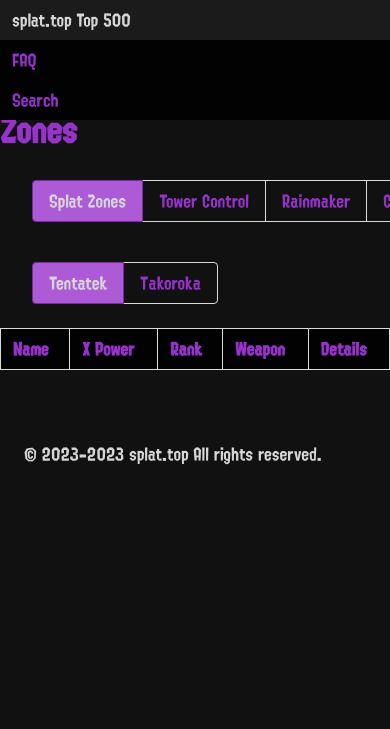
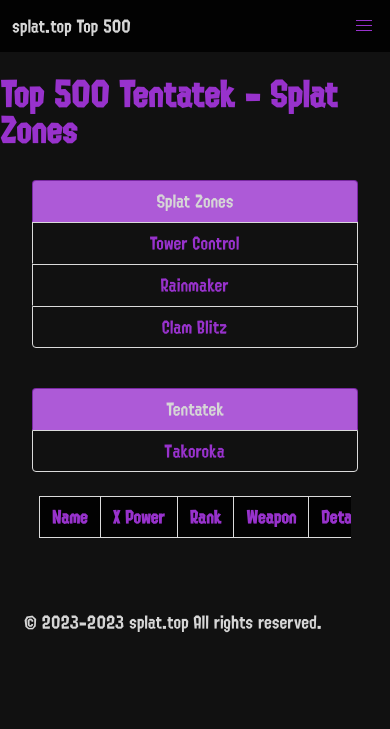
Before and after one commit to cesaregarza/SplatTop, a Flask app: page / in a window 390 px wide. Shown: the top 729 px of the page. Run offline with Flask 3, Linux system fonts and the light colour scheme; lists and menus that the app fills with data are empty; parts of the project's set-up code (start-up, migrations or seed data) failed here and were passed over.

Commit message:
major updates

```diff
--- a/splat_top/static/scss/main.scss
+++ b/splat_top/static/scss/main.scss
@@ -95,6 +95,13 @@
     color: $accent-dark;
   }
 
+  .tabs {
+    ul {
+      margin-left: 2em;
+      margin-right: 2em;
+    }
+  }
+
   strong, h1, h2, h3, h4, h5, h6 {
       color: $accent-dark;
   }
@@ -122,7 +129,7 @@
 .player-table {
   width: 100%;
   overflow-x: auto;
-  overflow-y: hidden;
+  overflow-y: auto;
 }
 
 .chart-container {
@@ -164,3 +171,48 @@
   line-height: 1.2;
   font-size: 20px;
 }
+
+.leaderboard {
+  width: 100vw;
+  overflow-x: auto;
+  overflow-y: auto;
+}
+
+.leaderboard-cell {
+  max-width: 20%;
+  overflow-x: auto;
+  overflow-y: hidden;
+  white-space: nowrap;
+}
+
+.scrollable-table {
+  max-width: 80vw;
+  overflow-x: auto;
+  overflow-y: hidden;
+  white-space: nowrap;
+}
+
+@media screen and (max-width: 768px)  {
+  .tabs.is-toggle ul {
+    flex-direction: column;
+    li {
+      width: 100%;
+      &:not(:last-child) a {
+        border-bottom-color: transparent;
+      }
+      &:first-child a {
+        border-radius: 4px 4px 0 0;
+      }
+      &:last-child a {
+        border-radius: 0 0 4px 4px;
+      }
+    }
+  }
+}
+
+.player-columns {
+  .columns {
+    margin-left: 0;
+    margin-right: 0;
+  }
+}
--- a/splat_top/templates/base.html
+++ b/splat_top/templates/base.html
@@ -4,6 +4,7 @@
     <meta charset="UTF-8" />
     <meta http-equiv="X-UA-Compatible" content="IE=edge" />
     <meta name="viewport" content="width=device-width, initial-scale=1.0" />
+    <script src="https://code.jquery.com/jquery-3.5.1.js"></script>
     {% block posthead %} {% endblock %}
     <link
       rel="stylesheet"
--- a/splat_top/templates/header.html
+++ b/splat_top/templates/header.html
@@ -1,9 +1,36 @@
 <header class="content">
     <nav class="navbar is-fixed-top" role="navigation" aria-label="main navigation">
-        <div class="navbar-start">
+        <div class="navbar-brand">
             <a href="/" class="navbar-item">splat.top Top 500</a>
-            <a href="/faq" class="navbar-item">FAQ</a>
-            <a href="/search" class="navbar-item">Search</a>
+            <a role="button" class="navbar-burger" aria-label="menu" aria-expanded="false" data-target="navbarMenu">
+                <span aria-hidden="true"></span>
+                <span aria-hidden="true"></span>
+                <span aria-hidden="true"></span>
+            </a>
+        </div>
+        <div id="navbarMenu" class="navbar-menu">
+            <div class="navbar-start">
+                <a href="/faq" class="navbar-item">FAQ</a>
+                <a href="/search" class="navbar-item">Search</a>
+            </div>
         </div>
     </nav>
 </header>
+
+<script>
+    document.addEventListener('DOMContentLoaded', () => {
+        const $navbarBurgers = Array.prototype.slice.call(document.querySelectorAll('.navbar-burger'), 0);
+
+        if ($navbarBurgers.length > 0) {
+            $navbarBurgers.forEach(el => {
+                el.addEventListener('click', () => {
+                    const target = el.dataset.target;
+                    const $target = document.getElementById(target);
+
+                    el.classList.toggle('is-active');
+                    $target.classList.toggle('is-active');
+                });
+            });
+        }
+    });
+</script>
--- a/splat_top/templates/leaderboard.html
+++ b/splat_top/templates/leaderboard.html
@@ -1,10 +1,10 @@
 {% extends 'base.html' %} {% block posthead %}
 <title>splat.top</title>
 {% endblock %} {% block content %}
-<div class="content">
+<div class="content leaderboard">
   <div class="container">
     <h1>Top 500 {{ region }} - {{ mode }}</h1>
-    <div class="tabs is-toggle">
+    <div class="tabs is-toggle is-fullwidth">
       <ul>
         {% for selected_mode in modes %}
         <li class="{{ 'is-active' if selected_mode == mode else ''}}">
@@ -27,25 +27,25 @@
         {% endfor %}
       </ul>
     </div>
-    <div class="container">
+    <div class="container scrollable-table">
       <table class="table is-bordered is-striped is-hoverable">
         <thead>
           <tr>
-            <th>Name</th>
-            <th>X Power</th>
-            <th>Rank</th>
-            <th>Weapon</th>
-            <th>Details</th>
+            <th class="leaderboard-cell">Name</th>
+            <th class="leaderboard-cell">X Power</th>
+            <th class="leaderboard-cell">Rank</th>
+            <th class="leaderboard-cell">Weapon</th>
+            <th class="leaderboard-cell">Details</th>
           </tr>
         </thead>
         <tbody>
           {% for player in players %}
           <tr>
-            <td>{{ player.name }}#{{ player.name_id }}</td>
-            <td>{{ player.x_power }}</td>
-            <td>{{ player.rank }}</td>
-            <td>{{ player.weapon }}</td>
-            <td>
+            <td class="leaderboard-cell">{{ player.name }}#{{ player.name_id }}</td>
+            <td class="leaderboard-cell">{{ player.x_power }}</td>
+            <td class="leaderboard-cell">{{ player.rank }}</td>
+            <td class="leaderboard-cell">{{ player.weapon }}</td>
+            <td class="leaderboard-cell">
               <a href="{{ url_for('player_detail', player_id=player.id) }}"
                 >View Details</a
               >
--- a/splat_top/templates/player.html
+++ b/splat_top/templates/player.html
@@ -5,7 +5,7 @@
 <script src="https://code.highcharts.com/stock/modules/stock.js"></script>
 <script src="{{ url_for('static', filename='js/highcharts_config.js') }}"></script>
 {% endblock %} {% block content %}
-<div class="content full-height-desktop">
+<div class="content full-height-desktop player-columns">
   <div class="columns is-desktop">
     <!-- Player General Information -->
     <div class="column is-one-fifth-desktop">
```
Also changed, not shown: splat_top/templates/search.html (+6 -4 lines), splat_top/static/css/main.css, 1 other file.
